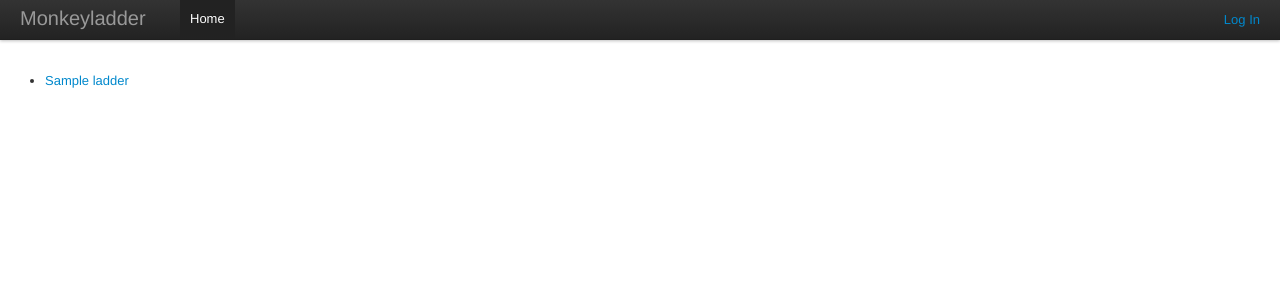
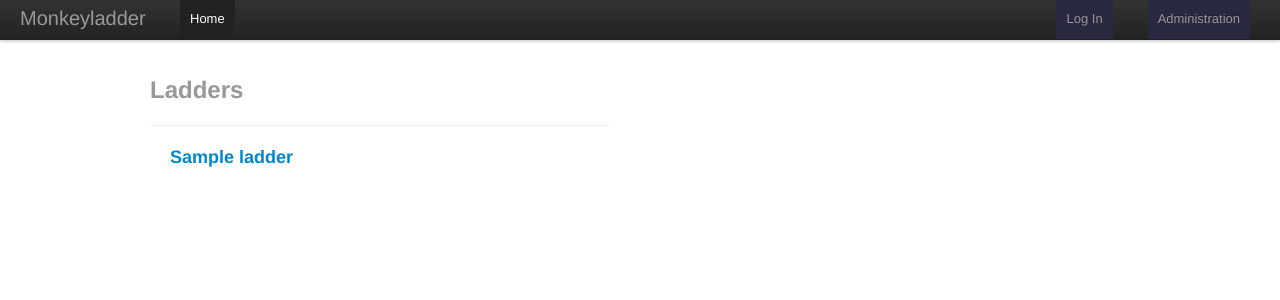
Before and after one commit to garjust/monkeyladder, a Django app: page /ladders/home in a window 1280 px wide. Shown: the top 300 px of the page. Run offline with Django 3.2, Linux system fonts and the light colour scheme; tables that the repository leaves empty hold one stand-in row (values such as "Sample post"); parts of the project's set-up code (start-up, migrations or seed data) failed here and were passed over; some libraries are stand-ins or nearby versions.

Commit message:
fixed up nav bar links

```diff
--- a/monkeyladder/ladders/views.py
+++ b/monkeyladder/ladders/views.py
@@ -4,39 +4,38 @@ from django.http import HttpResponseRedirect
 from django.shortcuts import get_object_or_404, render_to_response
 from django.template import RequestContext
 
+from django.contrib.admin.models import User
 from ladders.models import *
 
 def home(request):
     newest_ladders = Ladder.objects.all().order_by('-created')[:50]
     return render_to_response(
         'ladders/home.html',
-        {'newest_ladders': newest_ladders, 'navbar_active': 'home'}
-    )
-
-@login_required(login_url='/accounts/login/')
-def watched(request):
-    return render_to_response(
-        'ladders/watched.html',
-        {'navbar_active': 'watched'}
-    )
-
-@login_required(login_url='/accounts/login/')
-def climbing(request):
-    return render_to_response(
-        'ladders/climbing.html',
-        {'navbar_active': 'climbing'}
+        {'newest_ladders': newest_ladders, 'navbar_active': 'home'},
+        context_instance=RequestContext(request),
     )
 
 def ladder(request, ladder_id):
     ladder = get_object_or_404(Ladder, pk=ladder_id)
     if ladder.is_private:
-        pass
+        if not request.user.is_authenticated() or (len(ladder.player_set.filter(user=request.user)) == 0 and len(ladder.watcher_set.filter(user=request.user)) == 0):
+            raise Exception()
     return render_to_response(
         'ladders/ladder.html',
         {'navbar_active': 'ladder', 'ladder': ladder, 'players': ladder.ranking()},
-        context_instance=RequestContext(request)
+        context_instance=RequestContext(request),
     )
 
+def watchers(request, ladder_id):
+    ladder = get_object_or_404(Ladder, pk=ladder_id)
+    watchers = ladder.watcher_set.filter()
+    return render_to_response(
+        'ladders/watchers.html',
+        {'navbar_active': 'watchers', 'ladder': ladder, 'watchers': watchers},
+        context_instance=RequestContext(request),
+    )
+
+@login_required(login_url="/accounts/login")
 def update(request, ladder_id):
     ladder = get_object_or_404(Ladder, pk=ladder_id)
     players = ladder.ranking()
@@ -60,11 +59,22 @@ def matches(request, ladder_id):
         context_instance=RequestContext(request)
     )
 
-def watchers(request, ladder_id):
-    ladder = get_object_or_404(Ladder, pk=ladder_id)
+@login_required(login_url='/accounts/login/')
+def watched(request):
+    watchers = Watcher.objects.filter(user=User.objects.filter(pk=request.user.id))
     return render_to_response(
-        'ladders/watchers.html',
-            {'navbar_active': 'watchers', 'ladder': ladder, 'watchers': []}
+        'ladders/watched.html',
+        {'watchers': watchers, 'navbar_active': 'watched'},
+        context_instance=RequestContext(request),
+    )
+
+@login_required(login_url='/accounts/login/')
+def climbing(request):
+    players = Player.objects.filter(user=User.objects.filter(pk=request.user.id))
+    return render_to_response(
+        'ladders/climbing.html',
+        {'players': players, 'navbar_active': 'climbing'},
+        context_instance=RequestContext(request),
     )
 
 def _handle_update(request, ladder, players, match_players):
--- a/monkeyladder/monkeyladder/settings.py
+++ b/monkeyladder/monkeyladder/settings.py
@@ -10,7 +10,7 @@ MANAGERS = ADMINS
 DATABASES = {
     'default': {
         'ENGINE': 'django.db.backends.sqlite3', # Add 'postgresql_psycopg2', 'mysql', 'sqlite3' or 'oracle'.
-        'NAME': 'C:/db/monkeyladder1.db',                      # Or path to database file if using sqlite3.
+        'NAME': 'D:/db/monkeyladder2.db',                      # Or path to database file if using sqlite3.
         'USER': '',                      # Not used with sqlite3.
         'PASSWORD': '',                  # Not used with sqlite3.
         'HOST': '',                      # Set to empty string for localhost. Not used with sqlite3.
@@ -65,7 +65,7 @@ STATIC_URL = '/static/'
 
 # Additional locations of static files
 STATICFILES_DIRS = (
-    'C:/workspaces/python/monkeyladder/monkeyladder/static',
+    'D:/workspaces/python/monkeyladder/monkeyladder/static',
     # Always use forward slashes, even on Windows.
     # Don't forget to use absolute paths, not relative paths.
 )
@@ -104,7 +104,7 @@ ROOT_URLCONF = 'monkeyladder.urls'
 WSGI_APPLICATION = 'monkeyladder.wsgi.application'
 
 TEMPLATE_DIRS = (
-    "C:/workspaces/python/monkeyladder/monkeyladder/templates/"
+    "D:/workspaces/python/monkeyladder/monkeyladder/templates/"
 )
 
 INSTALLED_APPS = (
--- a/monkeyladder/static/ladders.css
+++ b/monkeyladder/static/ladders.css
@@ -20,3 +20,22 @@
 .nav-padded-left {
     padding-left: 30px;
 }
+
+.session-link,
+.admin-link {
+	background-color: #282841;
+}
+
+.session-link:hover,
+.admin-link:hover {
+	background-color: #212161;
+}
+
+.session-link {
+	margin-right: 5px;
+	margin-left: 5px;
+}
+
+.admin-link {
+	margin-left: 30px;
+}
--- a/monkeyladder/templates/admin/base_site.html
+++ b/monkeyladder/templates/admin/base_site.html
@@ -4,7 +4,7 @@
 {% block title %}{{ title }} | {% trans 'Django site admin' %}{% endblock %}
 
 {% block branding %}
-<h1 id="site-name">{% trans 'Monkeyladder' %}</h1>
+<h1 id="site-name"><a href="/ladders">{% trans 'Monkeyladder' %}</a></h1>
 {% endblock %}
 
 {% block nav-global %}{% endblock %}
--- a/monkeyladder/templates/ladders/home.html
+++ b/monkeyladder/templates/ladders/home.html
@@ -1,28 +1,29 @@
-<!DOCTYPE HTML PUBLIC "-//W3C//DTD HTML 4.01 Transitional//EN" "http://www.w3.org/TR/html4/loose.dtd">
-<html>
-<head>
-    <title>Monkeyladder</title>
-    {% include "ladders/styles.html" %}
-</head>
-<body>
-{% include "ladders/navbar.html" %}
-<div class="container-fluid">
-    <div class="row-fluid">
-        <br /><br /><br /><br />
+{% extends "base.html" %}
+
+{% block content %}
+<div class="container">
+    <div class="row">
+        {% if error_message %}<div>{{ error_message }}</div>{% endif %}
+    </div>
+    <div class="row">
+        <div class="span6 page-header muted">
+            <h2>Ladders</h2>
+        </div>
     </div>
     {% if newest_ladders %}
-    <div class="row-fluid">
+    {% for ladder in newest_ladders %}
+    <div class="row">
         <div class="span6">
-            <ul>
-                {% for ladder in newest_ladders %}
-                <li><a href="/ladders/{{ ladder.id }}/">{{ ladder.name }}</a></li>
-                {% endfor %}
-            </ul>
+            <h3><a href="/ladders/{{ ladder.id }}/">{{ ladder.name }}</a></h3>
         </div>
     </div>
+    {% endfor %}
     {% else %}
-    <p>No ladders are available.</p>
+    <div class="row">
+        <div class="span6">
+            <h3>No ladders are available</h3>
+        </div>
+    </div>
     {% endif %}
 </div>
-</body>
-</html>
+{% endblock %}
--- a/monkeyladder/templates/ladders/ladder.html
+++ b/monkeyladder/templates/ladders/ladder.html
@@ -2,6 +2,10 @@
 
 {% block head %}
 <style type="text/css">
+	.match-entry {
+		display: none;
+	}
+
     #match-entry-toggle-button-div {
         text-align: center;
         height: 50%;
@@ -79,7 +83,7 @@
                     <tbody>
                     {% for player in players %}
                         <tr class="ladder-rank-table-row">
-                            <td class="match-entry" id="match-entry-player-{{ player.id }}">
+                            <td id="match-entry-player-{{ player.id }}">
                                 <input type="text" class="input-mini" name="match-entry-player-{{ player.id }}-score"/>
                             </td>
                         </tr>
--- a/monkeyladder/templates/ladders/matches.html
+++ b/monkeyladder/templates/ladders/matches.html
@@ -3,7 +3,7 @@
 {% block head %}
 <script type="text/javascript">
     $(function() {
-        $( "#matches-accordion" ).accordion();
+        $( "#matches-accordion" ).accordion({ animated: 'drop', active: false, event: 'mouseover' });
     });
 </script>
 {% endblock %}
--- a/monkeyladder/templates/ladders/navbar.html
+++ b/monkeyladder/templates/ladders/navbar.html
@@ -18,11 +18,17 @@
                 </ul>
             </div>
         {% endif %}
-            <div class="nav-collapse">
+        	<div class="nav-collapse">
                 <div class="navbar-text pull-right">
-                    {% if not request.user.is_authenticated %}<a href="/accounts/login">Log In</a>{% endif %}
-                    {% if request.user.is_authenticated %}<div class="nav">Logged in as <a href="/accounts/profile">{{ request.user.get_full_name }}</a></div>{% endif %}
-                    {% if request.user.is_authenticated %}<a href="/accounts/logout">Log Out</a>{% endif %}
+                	<ul class="nav">
+                	{% if not request.user.is_authenticated %}
+                    	<li class="session-link"><a href="/accounts/login">Log In</a></li>
+                	{% else %}
+                		<li class="session-link"><a href="/accounts/profile">Logged in as {{ request.user.get_full_name }}</a></li>
+                   		<li class="session-link"><a href="/accounts/logout">Log Out</a></li>
+                	{% endif %}
+                    	<li class="admin-link"><a href="/admin">Administration</a></li>
+                	</ul>
                 </div>
             </div>
         </div>
```
Also changed, not shown: monkeyladder/dc.py (+4 -4 lines), monkeyladder/templates/ladders/climbing.html (+28 -0 lines), monkeyladder/templates/ladders/watched.html (+28 -0 lines), monkeyladder/templates/ladders/watchers.html (+15 -15 lines), monkeyladder/templates/base.html (line endings or trailing spaces), 5 other files.
